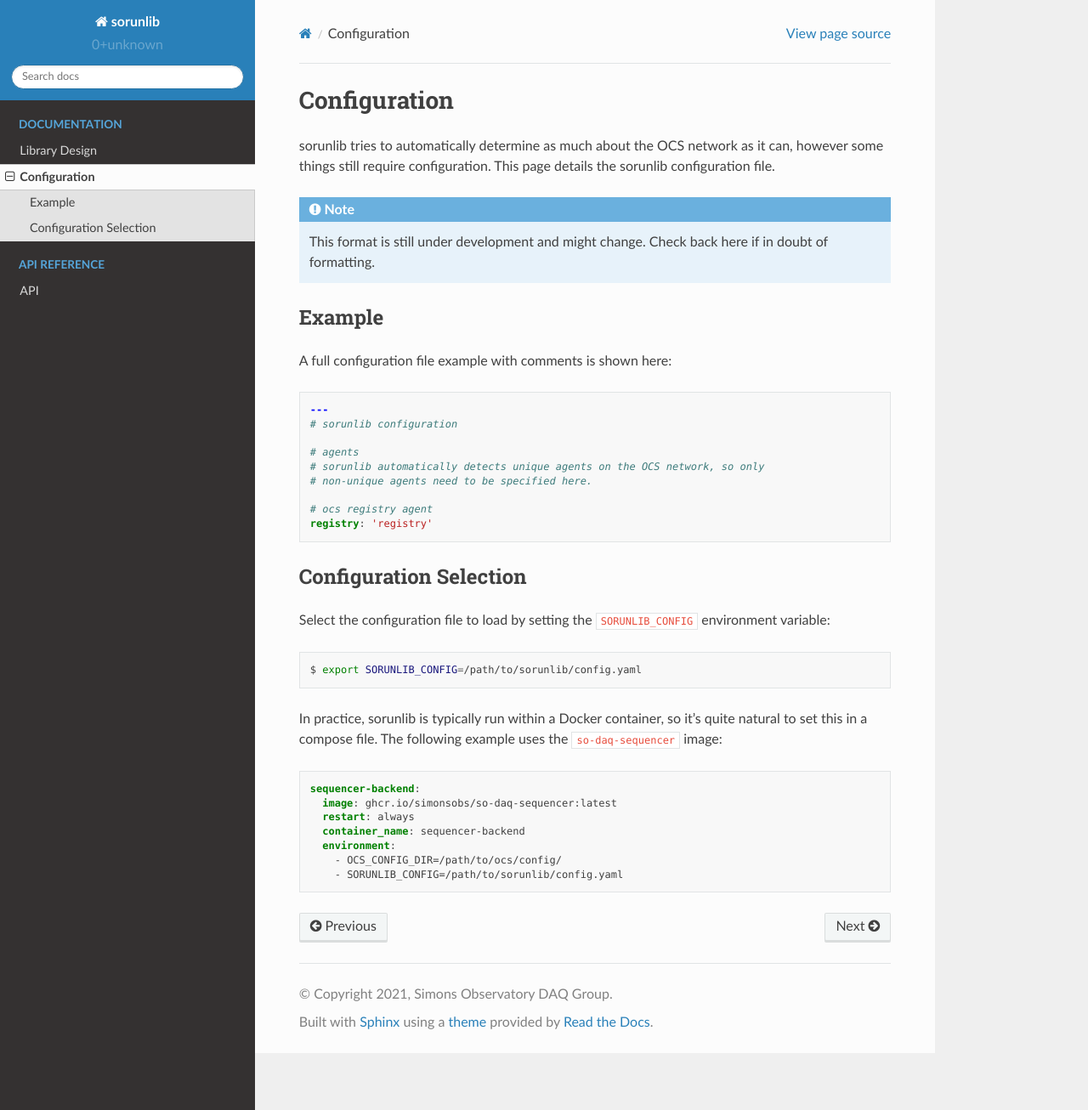
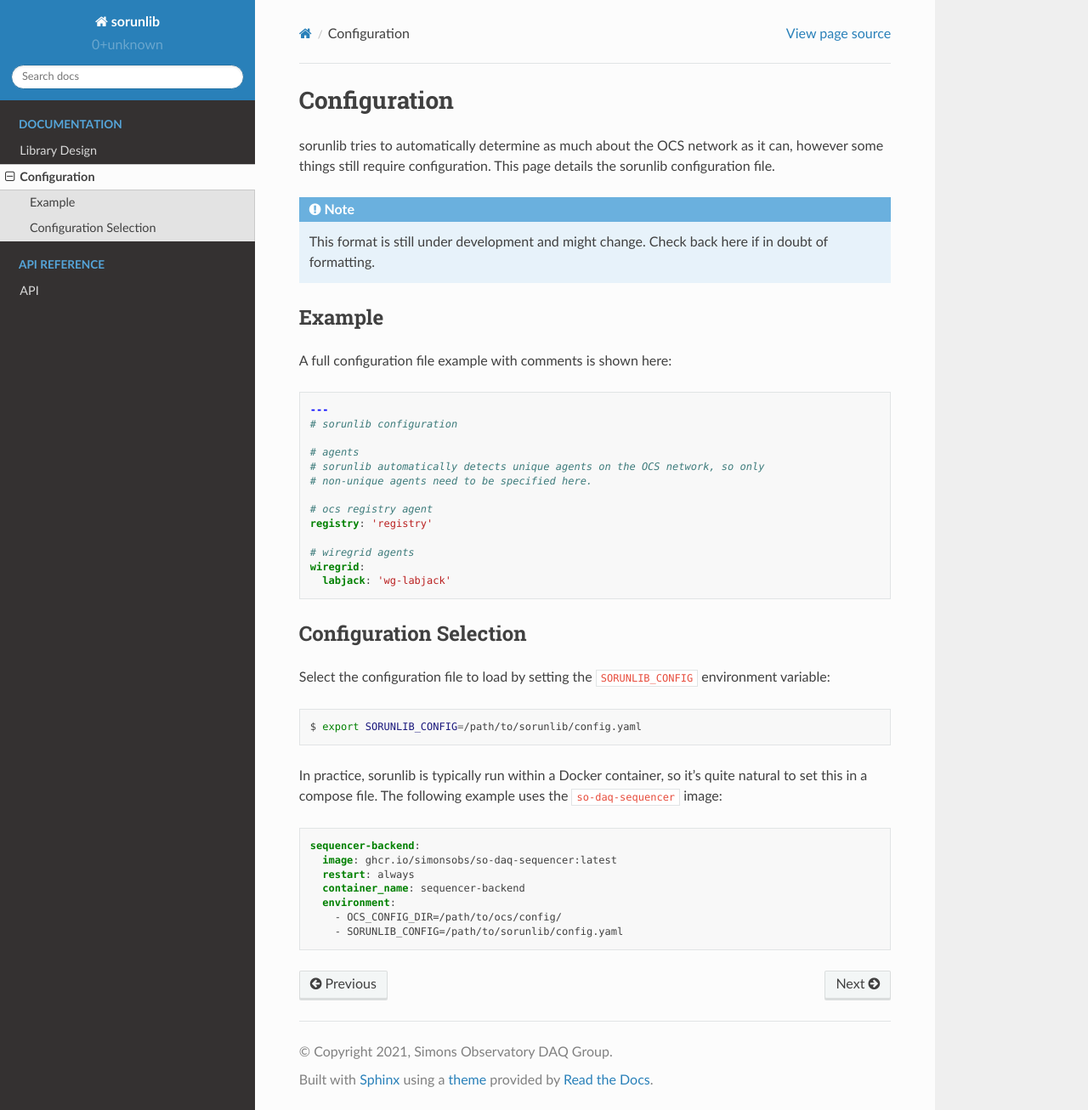
Before and after one commit to simonsobs/sorunlib, a Sphinx documentation site: the page built from docs/configuration.rst, in a window 1280 px wide and 1306 px high. Shown: the whole window at 85% size. Built offline with Sphinx 7.4.7 and the Read the Docs theme 2.0.0, drawn with Linux system fonts in a browser that asks for light colours.

Commit message:
Add wiregrid to config file

```diff
--- a/docs/configuration.rst
+++ b/docs/configuration.rst
@@ -26,6 +26,10 @@ A full configuration file example with comments is shown here:
     # ocs registry agent
     registry: 'registry'
 
+    # wiregrid agents
+    wiregrid:
+      labjack: 'wg-labjack'
+
 Configuration Selection
 -----------------------
 
```
Also changed, not shown: 2 other files.
